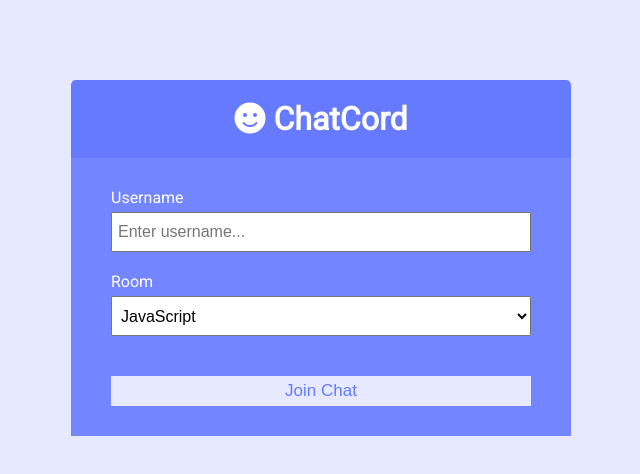
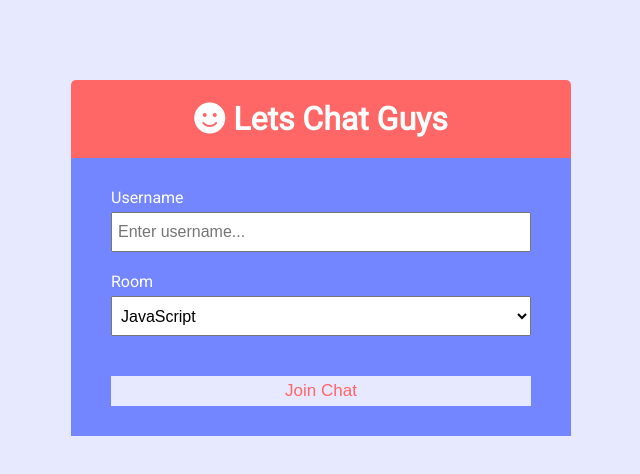
Before and after one commit to Adityabhaliya/real-time-chat-app, a website: page public/index.html in a window 1280 px wide. Shown: the whole page, without its empty margins (319-959 px from the left). Drawn offline with Linux system fonts and the light colour scheme.

Commit message:
node js chat app project

```diff
--- a/public/css/style.css
+++ b/public/css/style.css
@@ -1,7 +1,7 @@
 @import url('https://fonts.googleapis.com/css?family=Roboto&display=swap');
 
 :root {
-	--dark-color-a: #667aff;
+	--dark-color-a: #ff6666;
 	--dark-color-b: #7386ff;
 	--light-color: #e6e9ff;
 	--success-color: #5cb85c;
--- a/public/index.html
+++ b/public/index.html
@@ -16,7 +16,7 @@
 	<body>
 		<div class="join-container">
 			<header class="join-header">
-				<h1><i class="fas fa-smile"></i> ChatCord</h1>
+				<h1><i class="fas fa-smile"></i> Lets Chat Guys</h1>
 			</header>
 			<main class="join-main">
 				<form action="chat.html">
```
